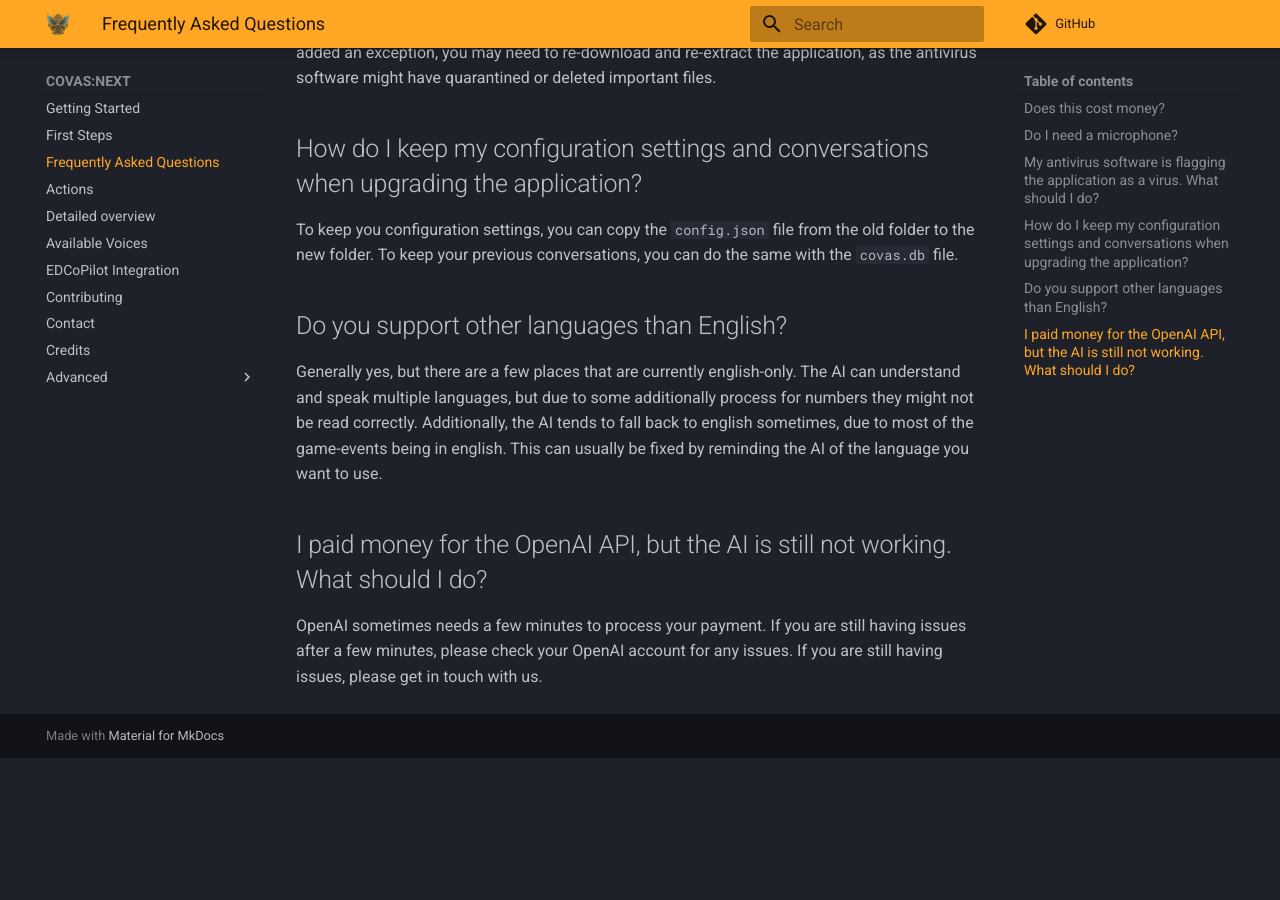
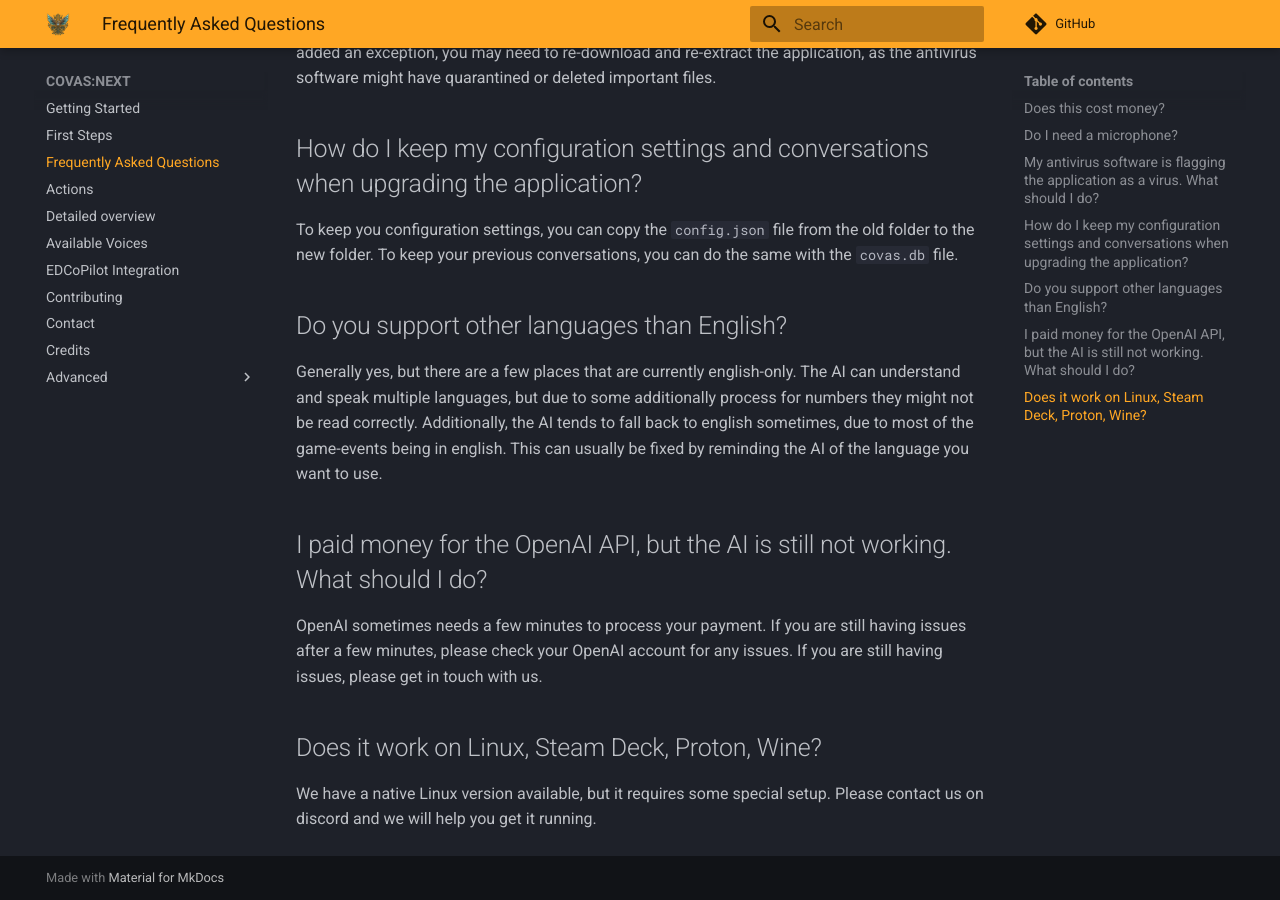
Before and after one commit to RatherRude/Elite-Dangerous-AI-Integration, an MkDocs documentation site: the page built from docs/10_faq.md, in a window 1280 px wide and 900 px high, scrolled down 664 px. Built offline with MkDocs 1.6.1 and Material for MkDocs 9.7.7, drawn with Linux system fonts in a browser that asks for light colours; comment, search, counter and statistics services are not loaded; before the commit the page ends 1422 px from its top, so only the background shows below that.

Commit message:
chore(docs): add linux faq entry

```diff
--- a/docs/10_faq.md
+++ b/docs/10_faq.md
@@ -25,3 +25,7 @@ Generally yes, but there are a few places that are currently english-only. The A
 ## I paid money for the OpenAI API, but the AI is still not working. What should I do?
 
 OpenAI sometimes needs a few minutes to process your payment. If you are still having issues after a few minutes, please check your OpenAI account for any issues. If you are still having issues, please get in touch with us.
+
+## Does it work on Linux, Steam Deck, Proton, Wine?
+
+We have a native Linux version available, but it requires some special setup. Please contact us on discord and we will help you get it running.
```
